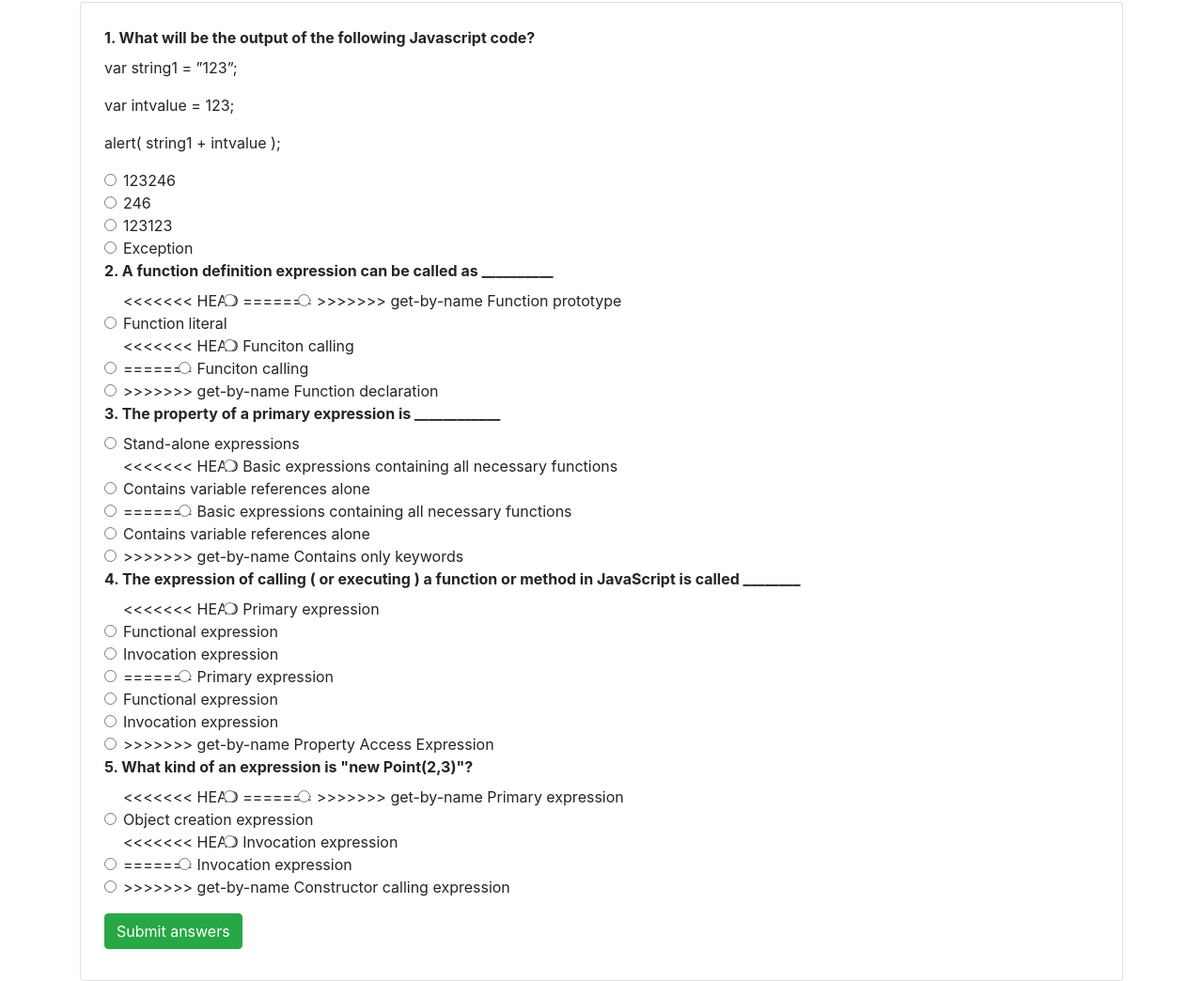
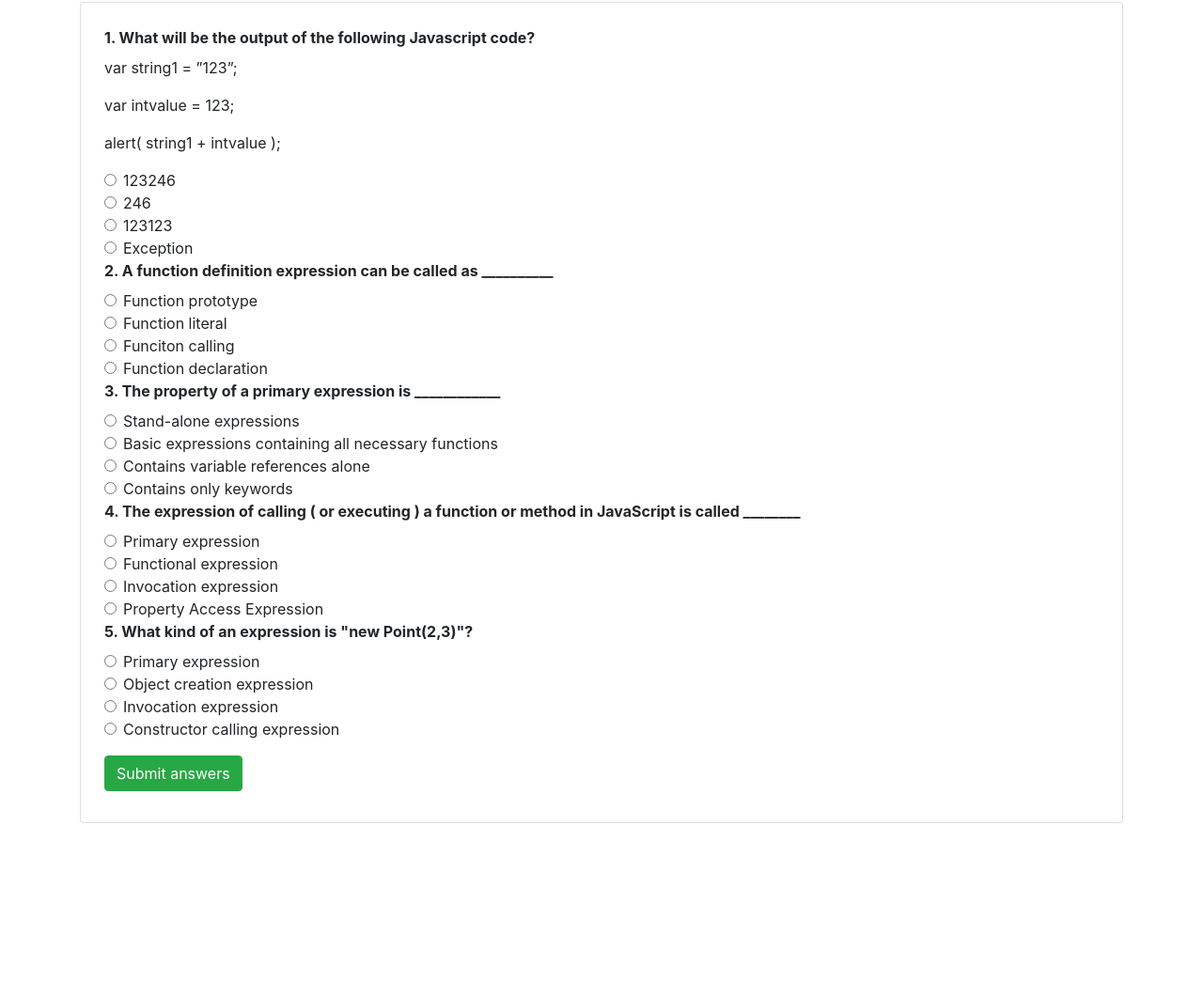
Before and after one commit to spgdaman/quiz-board, a plain HTML site: page index.html in a window 1280 px wide. Shown: the part 44-1088 px from the top of the page at 94% size. After the commit the page ends 920 px from the top, so only its background shows below. Drawn offline with nearby package versions, Linux system fonts and the light colour scheme.

Commit message:
Global code refactoring to match get-by-name branch

```diff
--- a/index.html
+++ b/index.html
@@ -9,18 +9,6 @@
 </head>
 
 <body>
-  <script>
-  // function checkAnswer(){
-  //   var questionOne = [document.getElementbyID("option-1")];
-  //   alert(questionOne);
-  //   if (questionOne[0].checked) {
-  //     alert("That is the correct answer");
-  //     console.log("That is the correct answer");
-  //   }
-  //   // alert("Hey there! I work!");
-  // }
-
-  </script>
 
   <div class="container">
     <h1 class="heading">Welcome to the Quiz Board!</h1>
@@ -58,11 +46,7 @@
           <div id="question-2">
             <label class="question">2. A function definition expression can be called as __________</label>
             <div class="form-check">
-<<<<<<< HEAD
-              <input id="option-5" class="form-check-input" type="radio" name="answer2" value="Function prototype">
-=======
               <input id="option-5" class="form-check-input" type="radio" name="answer2" value="0">
->>>>>>> get-by-name
               <label class="form-check-label"> Function prototype</label>
             </div>
             <div class="form-check">
@@ -70,19 +54,11 @@
               <label class="form-check-label"> Function literal</label>
             </div>
             <div class="form-check">
-<<<<<<< HEAD
-              <input id="option-7" class="form-check-input" type="radio" name="answer2" value="Funciton calling">
-              <label class="form-check-label"> Funciton calling</label>
-            </div>
-            <div class="form-check">
-              <input id="option-8" class="form-check-input" type="radio" name="answer2" value="Function declaration">
-=======
               <input id="option-7" class="form-check-input" type="radio" name="answer2" value="0">
               <label class="form-check-label"> Funciton calling</label>
             </div>
             <div class="form-check">
               <input id="option-8" class="form-check-input" type="radio" name="answer2" value="0">
->>>>>>> get-by-name
               <label class="form-check-label"> Function declaration</label>
             </div>
           </div>
@@ -95,17 +71,6 @@
               <label class="form-check-label"> Stand-alone expressions</label>
             </div>
             <div class="form-check">
-<<<<<<< HEAD
-              <input id="option-10" class="form-check-input" type="radio" name="answer3" value="Stand-alone expressions">
-              <label class="form-check-label"> Basic expressions containing all necessary functions</label>
-            </div>
-            <div class="form-check">
-              <input id="option-11" class="form-check-input" type="radio" name="answer3" value="Contains variable references alone">
-              <label class="form-check-label"> Contains variable references alone</label>
-            </div>
-            <div class="form-check">
-              <input id="option-12" class="form-check-input" type="radio" name="answer3" value="Contains only keywords">
-=======
               <input id="option-10" class="form-check-input" type="radio" name="answer3" value="0">
               <label class="form-check-label"> Basic expressions containing all necessary functions</label>
             </div>
@@ -115,7 +80,6 @@
             </div>
             <div class="form-check">
               <input id="option-12" class="form-check-input" type="radio" name="answer3" value="0">
->>>>>>> get-by-name
               <label class="form-check-label"> Contains only keywords</label>
             </div>
           </div>
@@ -124,22 +88,6 @@
           <div id="question-4">
             <label class="question">4. The expression of calling ( or executing ) a function or method in JavaScript is called ________</label>
             <div class="form-check">
-<<<<<<< HEAD
-              <input id="option-13" class="form-check-input" type="radio" name="answer4" value="Primary expression">
-              <label class="form-check-label"> Primary expression</label>
-            </div>
-            <div class="form-check">
-              <input id="option-14" class="form-check-input" type="radio" name="answer4" value="Functional expression">
-              <label class="form-check-label"> Functional expression</label>
-            </div>
-            <div class="form-check">
-              <input id="option-15" class="form-check-input" type="radio" name="answer4" value="# Project Name
-">
-              <label class="form-check-label"> Invocation expression</label>
-            </div>
-            <div class="form-check">
-              <input id="option-16" class="form-check-input" type="radio" name="answer4" value="Property Access Expression">
-=======
               <input id="option-13" class="form-check-input" type="radio" name="answer4" value="0">
               <label class="form-check-label"> Primary expression</label>
             </div>
@@ -153,7 +101,6 @@
             </div>
             <div class="form-check">
               <input id="option-16" class="form-check-input" type="radio" name="answer4" value="0">
->>>>>>> get-by-name
               <label class="form-check-label"> Property Access Expression</label>
             </div>
           </div>
@@ -162,11 +109,7 @@
           <div id="question-5">
             <label class="question">5. What kind of an expression is "new Point(2,3)"?</label>
             <div class="form-check">
-<<<<<<< HEAD
-              <input id="option-17" class="form-check-input" type="radio" name="answer5" value="Primary expression">
-=======
               <input id="option-17" class="form-check-input" type="radio" name="answer5" value="0">
->>>>>>> get-by-name
               <label class="form-check-label"> Primary expression</label>
             </div>
             <div class="form-check">
@@ -174,19 +117,11 @@
               <label class="form-check-label"> Object creation expression</label>
             </div>
             <div class="form-check">
-<<<<<<< HEAD
-              <input id="option-19" class="form-check-input" type="radio" name="answer5" value="Invocation expression">
-              <label class="form-check-label"> Invocation expression</label>
-            </div>
-            <div class="form-check">
-              <input id="option-20" class="form-check-input" type="radio" name="answer5" value="Constructor calling expression">
-=======
               <input id="option-19" class="form-check-input" type="radio" name="answer5" value="0">
               <label class="form-check-label"> Invocation expression</label>
             </div>
             <div class="form-check">
               <input id="option-20" class="form-check-input" type="radio" name="answer5" value="0">
->>>>>>> get-by-name
               <label class="form-check-label"> Constructor calling expression</label>
             </div>
           </div>
@@ -203,11 +138,6 @@
     </div>
 
 
-
-
-
-
-
   </div>
 
 
--- a/js/scripts.js
+++ b/js/scripts.js
@@ -1,45 +1,4 @@
 $(document).ready(function() {
-
-<<<<<<< HEAD
-  $("#submit").click(function () {
-    // alert("Hey there! I work as well!");
-    //
-    // var questionOneChoiceOne = document.getElementbyId("#option-1");
-    // var questionOneChoiceTwo = document.getElementbyId("#option-2");
-    // var questionOneChoiceThree = document.getElementbyId("#option-3");
-    // var questionOneChoiceFour = document.getElementbyId("#option-4");
-    //
-    // var questionTwoChoiceOne = document.getElementbyId("#option-1");
-    // var questionTwoChoiceTwo = document.getElementbyId("#option-2");
-    // var questionTwoChoiceThree = document.getElementbyId("#option-3");
-    // var questionTwoChoiceFour = document.getElementbyId("#option-4");
-    //
-    // var questionThreeChoiceOne = document.getElementbyId("#option-1");
-    // var questionThreeChoiceTwo = document.getElementbyId("#option-2");
-    // var questionThreeChoiceThree = document.getElementbyId("#option-3");
-    // var questionThreeChoiceFour = document.getElementbyId("#option-4");
-    //
-    // var questionFourChoiceOne = document.getElementbyId("#option-1");
-    // var questionFourChoiceTwo = document.getElementbyId("#option-2");
-    // var questionFourChoiceThree = document.getElementbyId("#option-3");
-    // var questionFourChoiceFour = document.getElementbyId("#option-4");
-    //
-    // var answerQuestionOne = "123123";
-    // var answerQuestionTwo = "Function literal";
-    // var answerQuestionThree = "Stand-alone expressions";
-    // var answerQuestionFour = "Invocation expression";
-    // var answerQuestionFive = "Invocation expression";
-    //
-    // console.log(questionOneChoiceOne);
-    // confirm(questionOneChoiceOne);
-    // return questionOneChoiceOne;
-    //
-    // alert("Hey there! I work as well!");
-
-    var questionOneChoiceOne = $("input:radio[name=answer1]:checked").val();
-
-    console.log(questionOneChoiceOne);
-    alert(questionOneChoiceOne);
 
   $("#submit").click(function(event) {
     event.preventDefault();
@@ -78,20 +37,17 @@ $(document).ready(function() {
     $("form").hide("slow");
 
     function criteria() {
-      if(finalScore>80) {
+      if (finalScore > 80) {
         $(".compliment").append("<p>You have Excellently passed the quiz</p>");
         $(".final-score .output").html(finalScore);
-      }
-      else if(finalScore>=50 && finalScore<= 80) {
+      } else if (finalScore >= 50 && finalScore <= 80) {
         $(".compliment").append("<p>You have Fairly passed the quiz</p>");
         $(".final-score .output").html(finalScore);
-      }
-      else {
+      } else {
         $(".compliment").append("<p>You have scored Poorly, Retake The Test!</p>");
         $(".final-score .output").html(finalScore);
       }
     }
->>>>>>> get-by-name
 
     criteria();
     $(".final-score").show(slow);
@@ -100,17 +56,8 @@ $(document).ready(function() {
 
 });
 
-<<<<<<< HEAD
-//
-// var questionOneChoiceOne = $("#question-1 #option-1").val();
-// // console.log("Hey! I work!");
-// // console.log(questionOneChoiceOne);
-// alert("I work too!");
-// alert(questionOneChoiceOne);
-=======
 // var answerQuestionOne = "123123";
 // var answerQuestionTwo = "Function literal";
 // var answerQuestionThree = "Stand-alone expressions";
 // var answerQuestionFour = "Invocation expression";
 // var answerQuestionFive = "Object creation expression";
->>>>>>> get-by-name
```
Also changed, not shown: css/styles.css (+5 -5 lines).
